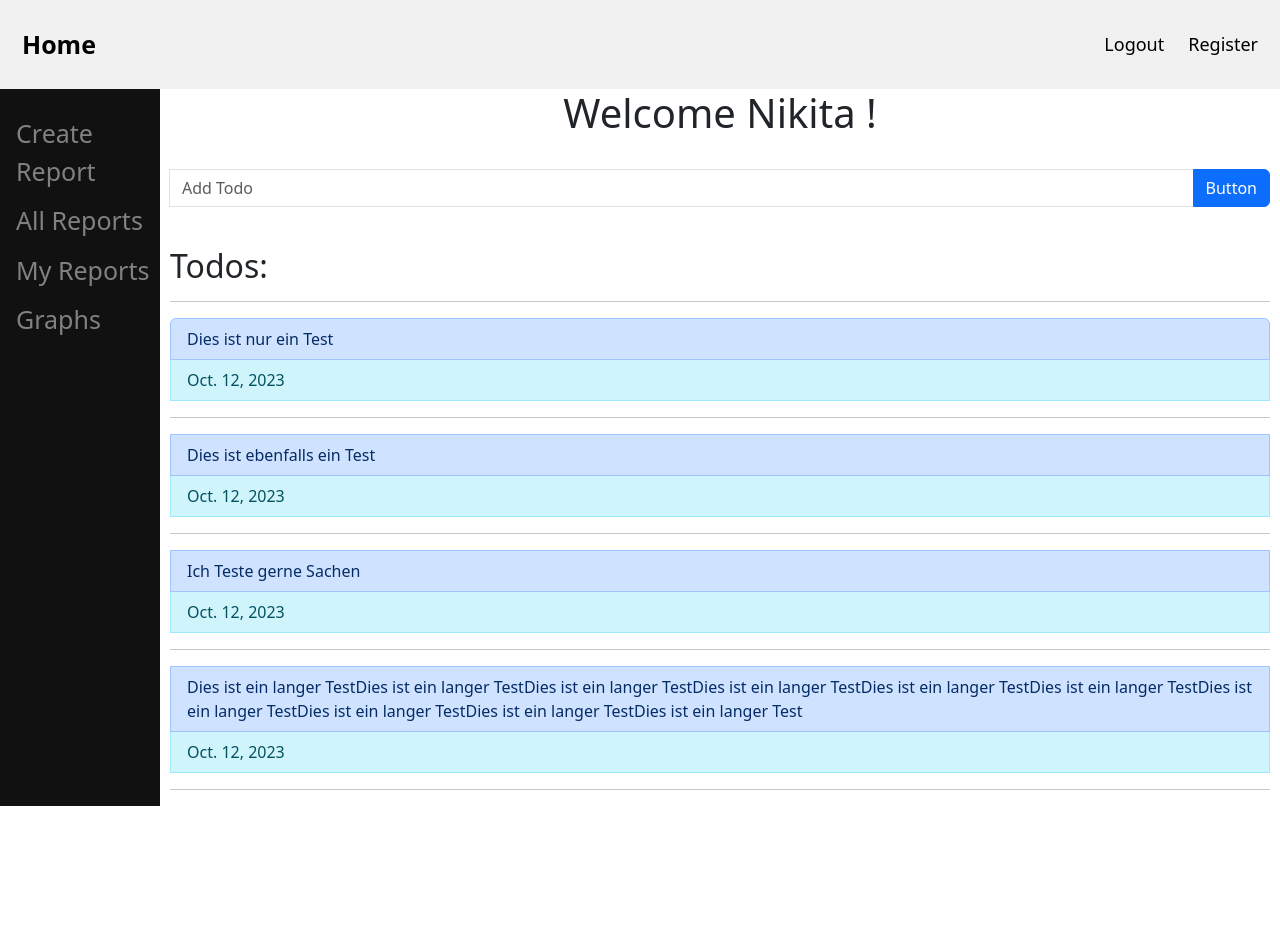
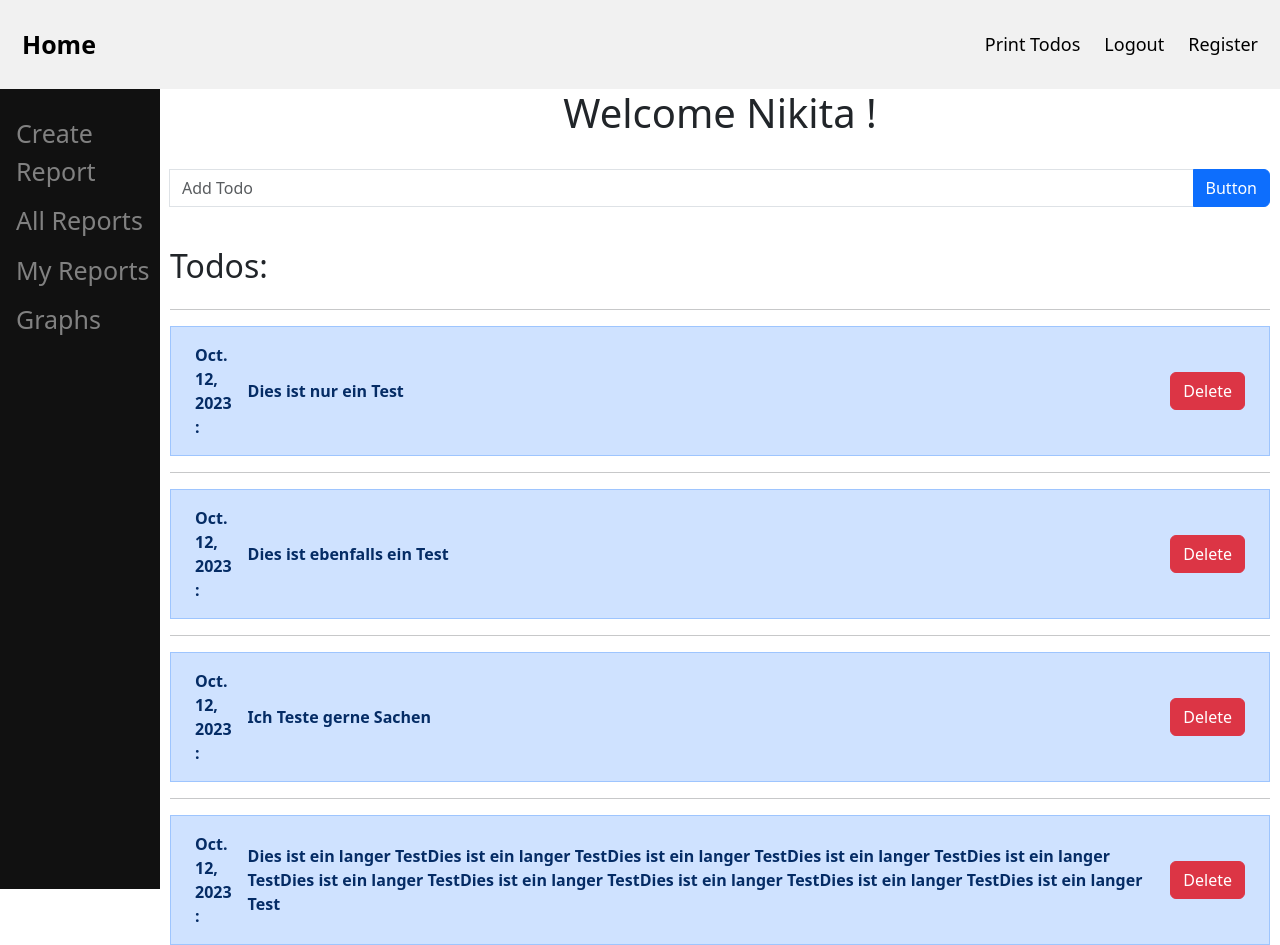
Before and after one commit to Soitzu/Django-Projekt, a Django app: page /home/ in a window 1280 px wide. Before the commit the page ends 806 px from the top, so only its background shows below. Run offline with Django 4.2, Linux system fonts and the light colour scheme; a user stored in the database is signed in; data comes from the database, SQL or seed files in the repository; both versions use the stored data as it was after the commit; lists and menus that the app fills with data are empty.

Commit message:
Todos geupdatet, "Print Todo" Button hinzugefügt.

```diff
--- a/main/app/models.py
+++ b/main/app/models.py
@@ -30,3 +30,6 @@
         settings.AUTH_USER_MODEL,
         on_delete=models.CASCADE,
     )
+
+    def __str__(self):
+        return str(self.date) + " | " + str(self.user)
--- a/main/app/templates/base.html
+++ b/main/app/templates/base.html
@@ -14,6 +14,8 @@
             <a href="{% url 'home' %}" class="logo">Home</a>
             <div class="head-right">
                 {% if user.is_authenticated %}
+                  {% block header %}
+                  {% endblock %}
                     <a href="{% url 'logout' %}">Logout</a>
                 {% else %}
                 <a href="{% url 'login' %}">Login</a>
@@ -170,5 +172,28 @@
   background-color: #dddddd;
 }
 
+.left-column {
+  width: 120px;;
+}
+
+.right-column {
+  float: right;
+}
+
+.variable-column {
+  width: 90%;
+}
+
+.home-table table {
+  width: 100%;
+  border-collapse: collapse;
+  }
+
+.home-table th {
+  border: 0;
+}
+
+
+
 
 </style>
--- a/main/app/templates/home.html
+++ b/main/app/templates/home.html
@@ -1,8 +1,15 @@
 {% extends "base.html" %}
+{% block header %}
+  <a href="{% url 'download_todo' %}">Print Todos</a>
+{% endblock %}
+
+
 
 {% block title-name %}
     <title>Home</title>
 {% endblock %}
+
+
 
 {% block content %}
 <h1 style="text-align:center">Welcome {{ log_user }} !</h1>
@@ -14,20 +21,23 @@
     <button class="btn btn-primary" type="submit" id="button-addon2">Button</button>
   </div>
 </form>
-
   <br>
 <h2>Todos:</h2>
-<hr>
-<ul class="list-group">
+
+<div class="list-group">
     {% for x in my_todos %}
-    {% if hour > x.hour|add:"1" %}
-    <li class="list-group-item list-group-item-danger">{{ x.text }}</li>
-    {% else %}
-    <li class="list-group-item list-group-item-primary">{{ x.text }}</li>
-    {% endif %}
-    <li class="list-group-item list-group-item-info">{{ x.date}}</li>
-    <hr>
-    {% endfor %}
+    <!--<li class="list-group-item list-group-item-primary"><div class="vertical-line">{{ x.text }}</div></li>
+    <li class="list-group-item list-group-item-info">{{ x.date }}</li>
+    <hr>-->
+    <table class="home-table">
+      <tr class="list-group-item list-group-item-primary">
+        <th class="left-column">{{ x.date }} : </th>
+        <th class="variable-column">{{ x.text }}</th>
+        <th ><a href="{% url 'delete_todo' x.id %}"type="button" class="btn btn-danger">Delete</a></th>
+      </tr>
+      <hr>
+      {% endfor %}
 
-</ul>
+
+    </div>
 {% endblock %}
--- a/main/app/urls.py
+++ b/main/app/urls.py
@@ -2,13 +2,16 @@
 from django.urls import path, include
 from . import views
 from .views import graph_view
+
 urlpatterns = [
     path("", views.redirect_view),
     path('home/', views.home, name="home",),
+    path('home/<event_id>', views.delete_todo, name='delete_todo'),
     path('reports/', views.report, name="report"),
     path("show-reports/", views.all_reports, name="show_reports"),
     path("my-reports/", views.my_reports, name="my_reports"),
     path("my-reports/<event_id>", views.delete_report, name="delete_report"),
     path('graph/', graph_view, name='graph'),
+    path('download_todo', views.download_todo, name='download_todo'),
 
 ]
--- a/main/app/views.py
+++ b/main/app/views.py
@@ -24,15 +24,20 @@
     # End
 
     if request.user.is_authenticated:
-        my_todos = Todo.objects.all().values()
+        my_todos = Todo.objects.filter(user=request.user)
         if request.method == "POST":
             text = request.POST['description']
-            create_todo = Todo(
-                text=text, hour=hour, minute=minute, second=second, user=current_user
-            )
-            create_todo.save()
-            messages.success(request, ("Todo saved successfully"))
-            return redirect('home')
+            if text == '':
+                messages.success(
+                    request, ("Nothing is not allowed! You have enough things to do ..."))
+                return redirect('home')
+            else:
+                create_todo = Todo(
+                    text=text, hour=hour, minute=minute, second=second, user=current_user
+                )
+                create_todo.save()
+                messages.success(request, ("Todo saved successfully"))
+                return redirect('home')
 
         return render(request, "home.html", {
             'log_user': log_user,
@@ -106,3 +111,21 @@
     graph = get_graph()
 
     return render(request, 'graph.html', {'graph': graph})
+
+
+def delete_todo(request, event_id):
+    my_todo = Todo.objects.filter(pk=event_id)
+    my_todo.delete()
+    return redirect('home')
+
+
+def download_todo(request):
+    todos = Todo.objects.all()
+
+    content = ""
+    for todo in todos:
+        content += f"Date: {todo.date}, Task: {todo.text}\n"
+
+    response = HttpResponse(content, content_type='text/plain')
+    response['Content-Disposition'] = 'attachment; filename="todos.txt"'
+    return response
--- a/main/main/settings.py
+++ b/main/main/settings.py
@@ -23,7 +23,7 @@
 SECRET_KEY = 'django-insecure-@&3=&z*ofpn%)-i6i3$7@s0o)4fjg5q-vmswtu(3(fy*-_6^c3'
 
 # SECURITY WARNING: don't run with debug turned on in production!
-DEBUG = False
+DEBUG = True
 
 ALLOWED_HOSTS = ["127.0.0.1", "192.168.2.242",
                  "192.168.2.242", "rg.speedport.srv64.de"]
```
Also changed, not shown: main/db.sqlite3.
